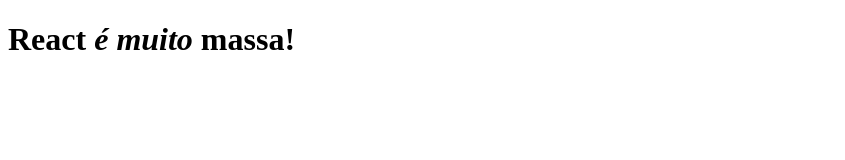
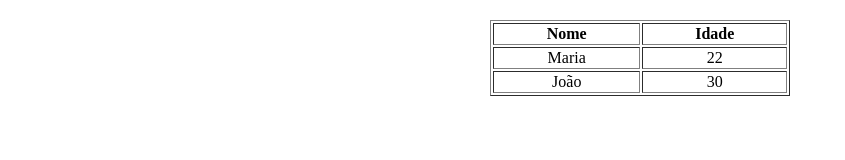
Before and after one commit to Got7mj/web, a plain HTML site: page receita9/react_example/index.html in a window 1280 px wide. Shown: the whole page, without its empty margins (0-845 px from the left). Drawn offline with Linux system fonts and the light colour scheme.

Commit message:
Update index.html

```diff
--- a/receita9/react_example/index.html
+++ b/receita9/react_example/index.html
@@ -15,15 +15,38 @@
 
          ReactDOM.render(
             React.createElement(
-               'h1',
-               {id: 'my-heading'},
-               React.createElement(
-                  'span',
-                  null,
-                  'React ',
-                  React.createElement('em', null, 'é muito'),
-               ),
-               ' massa!'
+               'table',
+               { border: 1, style: { width: '300px', margin: '20px auto', textAlign: 'center' } },
+               [
+                  React.createElement(
+                     'thead',
+                     { key: 'thead' },
+                     React.createElement(
+                        'tr',
+                        null,
+                        React.createElement('th', null, 'Nome'),
+                        React.createElement('th', null, 'Idade')
+                     )
+                  ),
+                  React.createElement(
+                     'tbody',
+                     { key: 'tbody' },
+                     [
+                        React.createElement(
+                           'tr',
+                           { key: 'linha1' },
+                           React.createElement('td', null, 'Maria'),
+                           React.createElement('td', null, '22')
+                        ),
+                        React.createElement(
+                           'tr',
+                           { key: 'linha2' },
+                           React.createElement('td', null, 'João'),
+                           React.createElement('td', null, '30')
+                        )
+                     ]
+                  )
+               ]
             ),
             document.getElementById('app')
          );
```
